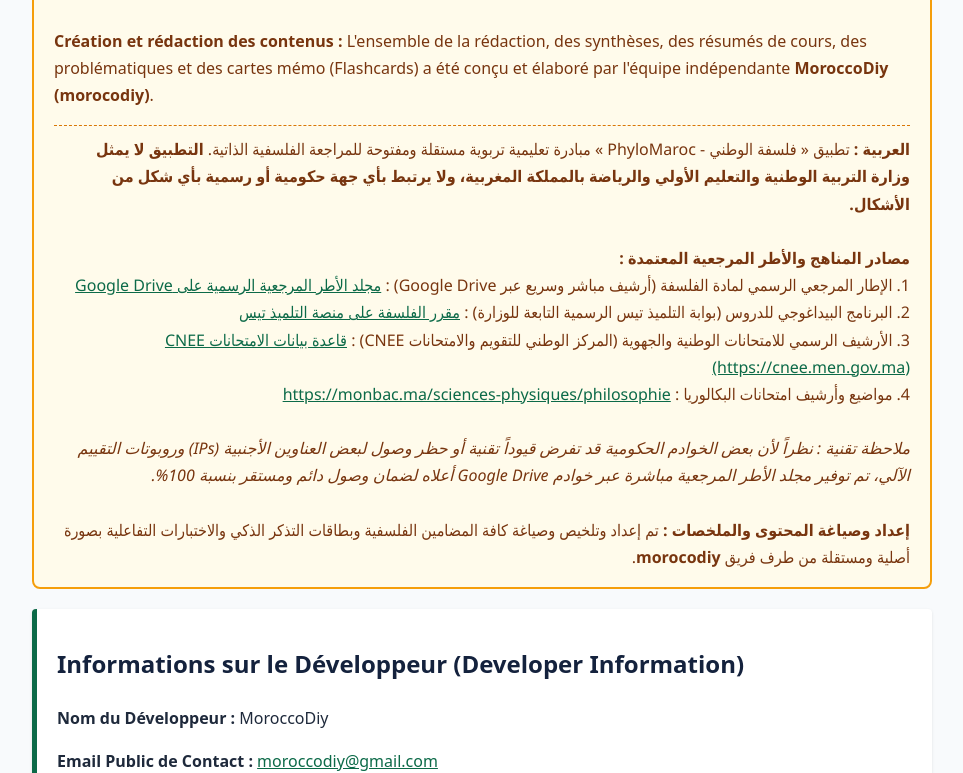
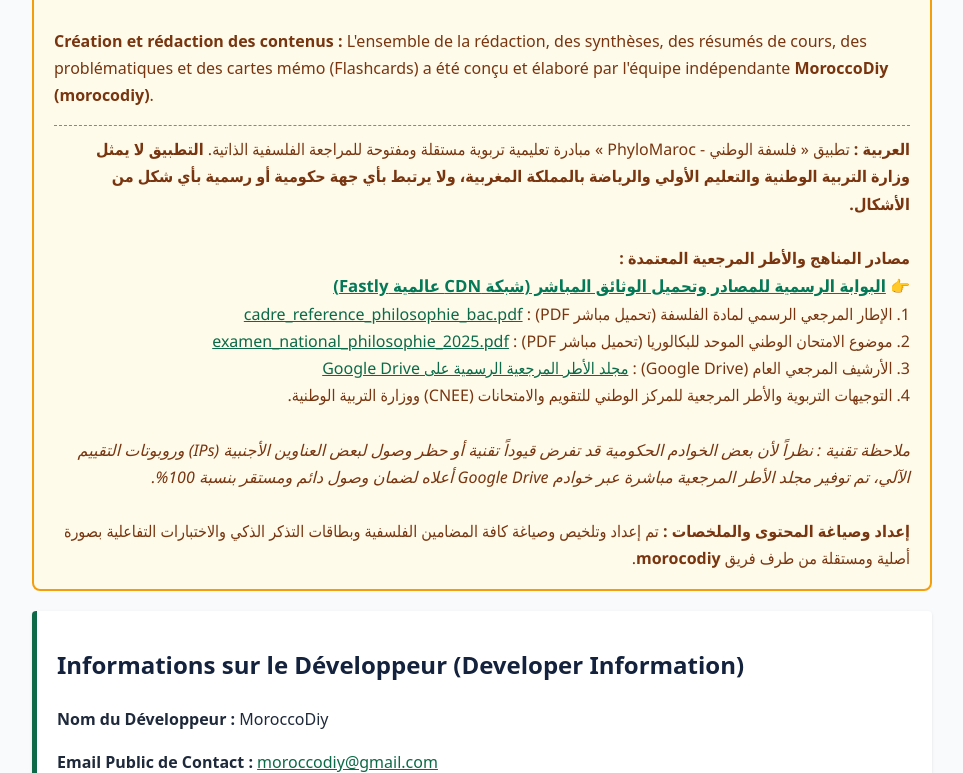
Before and after one commit to ABOURAYAN2019/mypolicy, a website: page phylomaroc_privacy.html in a window 1280 px wide. Shown: the part 659-1432 px from the top of the page, without its empty margins (158-1121 px from the left). Drawn offline with Linux system fonts and the light colour scheme.

Commit message:
Clean all remaining men.gov.ma links in Arabic privacy policy block

```diff
--- a/phylomaroc_privacy.html
+++ b/phylomaroc_privacy.html
@@ -105,10 +105,11 @@
         <div class="arabic-text">
             <strong>العربية :</strong> تطبيق « فلسفة الوطني - PhyloMaroc » مبادرة تعليمية تربوية مستقلة ومفتوحة للمراجعة الفلسفية الذاتية. <strong>التطبيق لا يمثل وزارة التربية الوطنية والتعليم الأولي والرياضة بالمملكة المغربية، ولا يرتبط بأي جهة حكومية أو رسمية بأي شكل من الأشكال.</strong><br /><br />
             <strong>مصادر المناهج والأطر المرجعية المعتمدة :</strong><br />
-            1. الإطار المرجعي الرسمي لمادة الفلسفة (أرشيف مباشر وسريع عبر Google Drive) : <a href="https://drive.google.com/drive/folders/15904L3ZLnm0bDKGq8dD3qlyZnSf9Oeiv" target="_blank" rel="noopener">مجلد الأطر المرجعية الرسمية على Google Drive</a><br />
-            2. البرنامج البيداغوجي للدروس (بوابة التلميذ تيس الرسمية التابعة للوزارة) : <a href="https://telmidtice.men.gov.ma/course/%D8%A7%D9%84%D9%81%D9%84%D8%B3%D9%81%D8%A9---%D8%A7%D9%84%D8%B3%D9%86%D8%A9-%D8%A7%D9%84%D8%AB%D8%A7%D9%86%D9%8A%D8%A9-%D8%A8%D8%A7%D9%83%D8%A7%D9%84%D9%88%D8%B1%D9%8A%D8%A7---%D8%B9%D9%84%D9%88%D9%85-%D9%81%D9%8A%D8%B2%D9%8A%D8%A7%D8%A6%D9%8A%D8%A9---%D8%A7%D9%84%D8%AB%D8%A7%D9%86%D9%88%D9%8A-%D8%A7%D9%84%D8%AA%D8%A3%D9%87%D9%8A%D9%84%D9%8A" target="_blank" rel="noopener">مقرر الفلسفة على منصة التلميذ تيس</a><br />
-            3. الأرشيف الرسمي للامتحانات الوطنية والجهوية (المركز الوطني للتقويم والامتحانات CNEE) : <a href="https://cnee.men.gov.ma/WebNational.aspx" target="_blank" rel="noopener">قاعدة بيانات الامتحانات CNEE (https://cnee.men.gov.ma)</a><br />
-            4. مواضيع وأرشيف امتحانات البكالوريا : <a href="https://monbac.ma/sciences-physiques/philosophie" target="_blank" rel="noopener">https://monbac.ma/sciences-physiques/philosophie</a><br /><br />
+            👉 <strong><a href="sources_philosophie.html" style="font-size:1.05rem; color:#047857; font-weight:bold;">البوابة الرسمية للمصادر وتحميل الوثائق المباشر (شبكة CDN عالمية Fastly)</a></strong><br />
+            1. الإطار المرجعي الرسمي لمادة الفلسفة (تحميل مباشر PDF) : <a href="cadre_reference_philosophie_bac.pdf" target="_blank">cadre_reference_philosophie_bac.pdf</a><br />
+            2. موضوع الامتحان الوطني الموحد للبكالوريا (تحميل مباشر PDF) : <a href="examen_national_philosophie_2025.pdf" target="_blank">examen_national_philosophie_2025.pdf</a><br />
+            3. الأرشيف المرجعي العام (Google Drive) : <a href="https://drive.google.com/drive/folders/15904L3ZLnm0bDKGq8dD3qlyZnSf9Oeiv" target="_blank" rel="noopener">مجلد الأطر المرجعية الرسمية على Google Drive</a><br />
+            4. التوجيهات التربوية والأطر المرجعية للمركز الوطني للتقويم والامتحانات (CNEE) ووزارة التربية الوطنية.<br /><br />
             <em>ملاحظة تقنية : نظراً لأن بعض الخوادم الحكومية قد تفرض قيوداً تقنية أو حظر وصول لبعض العناوين الأجنبية (IPs) وروبوتات التقييم الآلي، تم توفير مجلد الأطر المرجعية مباشرة عبر خوادم Google Drive أعلاه لضمان وصول دائم ومستقر بنسبة 100%.</em><br /><br />
             <strong>إعداد وصياغة المحتوى والملخصات :</strong> تم إعداد وتلخيص وصياغة كافة المضامين الفلسفية وبطاقات التذكر الذكي والاختبارات التفاعلية بصورة أصلية ومستقلة من طرف فريق <strong>morocodiy</strong>.
         </div>
```
